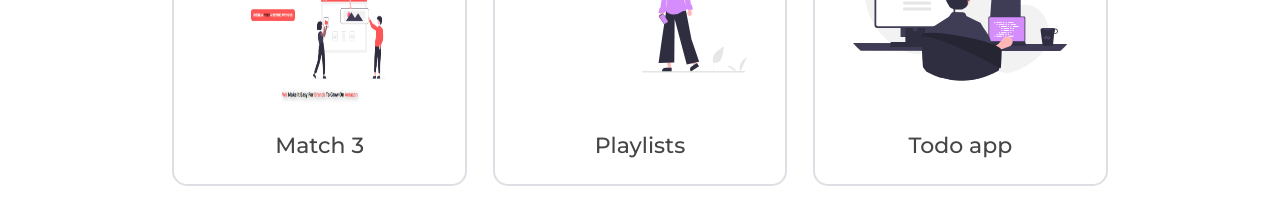
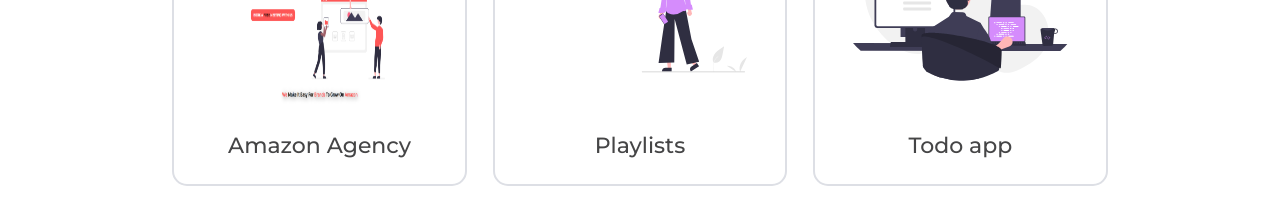
Before and after one commit to EugeniaToledo/portfolio-eugeniatoledo, a plain HTML site: page index.html in a window 1280 px wide. Shown: the part 2680-2891 px from the top of the page. Drawn offline with nearby package versions, Linux system fonts and the light colour scheme.

Commit message:
title project

```diff
--- a/index.html
+++ b/index.html
@@ -127,7 +127,7 @@
                         <figure>
                             <img src="./img/project-4.png" alt="project 4">
                             <figcaption>
-                                <p>Match 3</p>
+                                <p>Amazon Agency</p>
                             </figcaption>
                         </figure>
                     </a>
```
